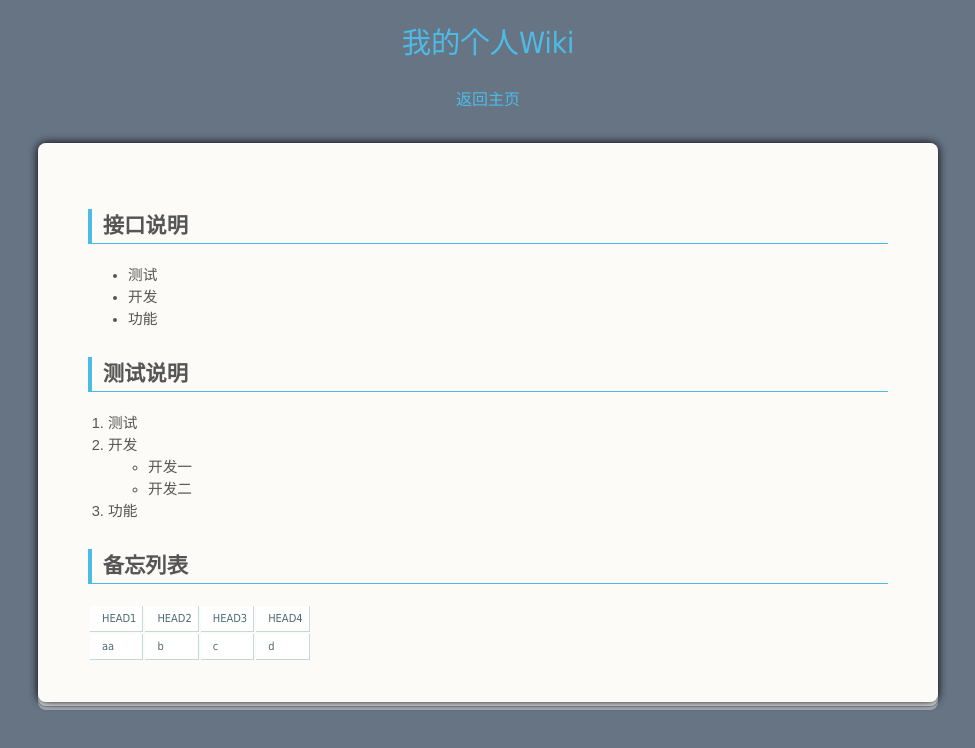
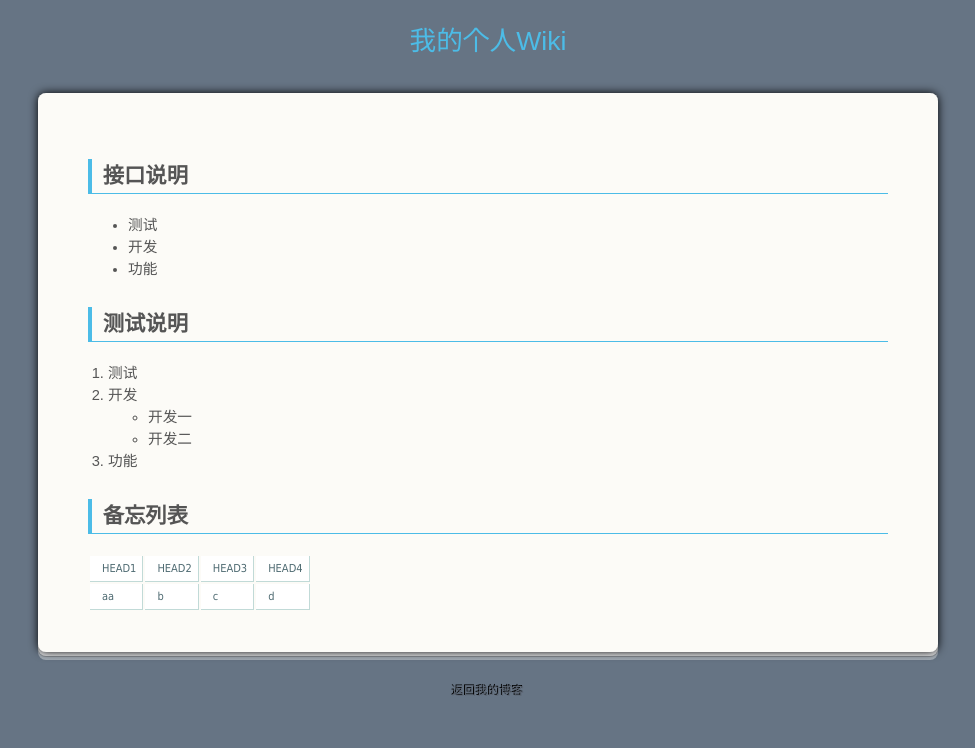
Before and after one commit to tll/mywiki, a plain HTML site: page vimwiki_html/index.html in a window 1280 px wide. Shown: the whole page, without its empty margins (152-1127 px from the left). Drawn offline with Linux system fonts and the light colour scheme.

Commit message:
更新vimwiki模板

```diff
--- a/vimwiki_html/index.html
+++ b/vimwiki_html/index.html
@@ -1,14 +1,16 @@
 <html>
 <head>
 <link rel="Stylesheet" type="text/css" href="vimwiki_style.css" />
-<title>index</title>
+<title>我的个人Wiki-index</title>
 <meta http-equiv="Content-Type" content="text/html; charset=utf-8" />
 </head>
 <body>
-<header id="header">
-<div id="logo" style="font-size: 22pt;text-align:center;"><a href="http://www.qmailer.net/wiki/index.html">我的个人Wiki</a></div>
-<div id="logo" style="font-size: 12pt;text-align:center;"><a href="http://www.qmailer.net">返回主页</a></div>
-</header>
+<!--this is my header-->
+<div id="header">
+  <ul id="logo" style="font-size: 20pt;">
+      <a href="http://www.qmailer.net/wiki/index.html">我的个人Wiki</a>
+  </ul>
+</div>
 <div id="wrap">
 <div id="content">
 
@@ -80,5 +82,9 @@ d
 
 </div>
 </div>
+<!--this is my footer-->
+<div id="footer">
+  <a href="http://www.qmailer.net/">返回我的博客</a>
+</div>
 </body>
 </html>
```
Also changed, not shown: vimwiki_template/def_template.htm (+11 -5 lines), vimwiki_template/footer.htm (deleted, +0 -12 lines), vimwiki_template/header.htm (+1 -1 lines).
